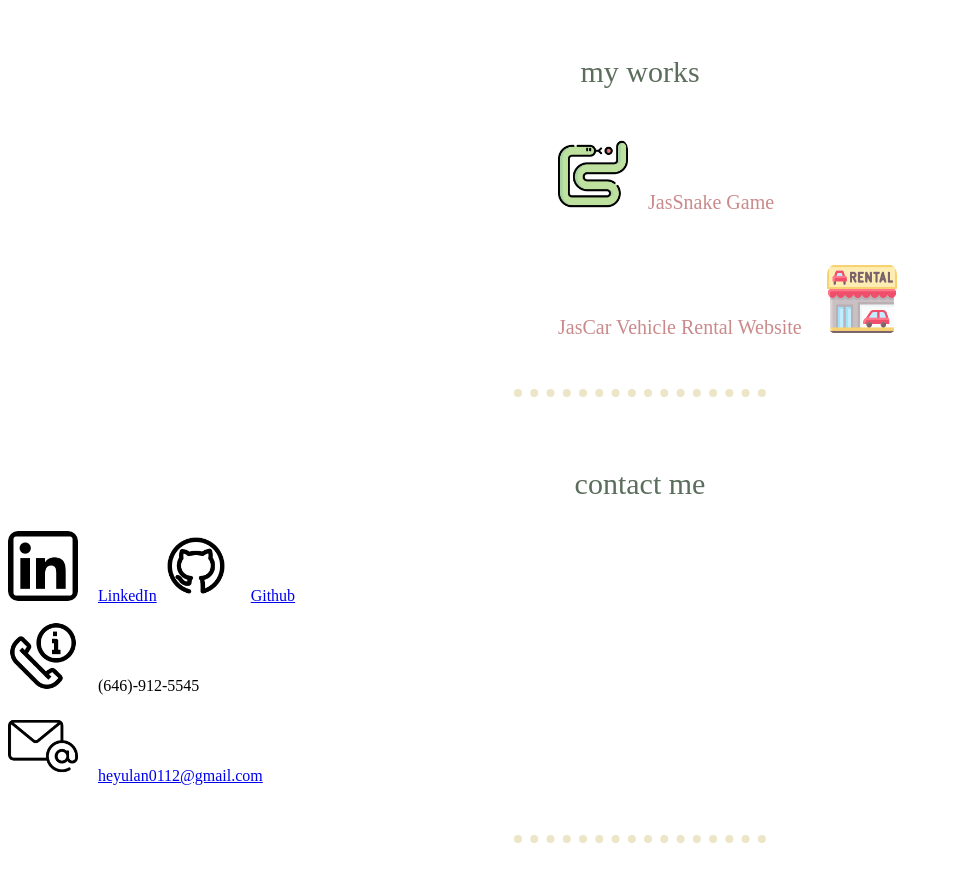
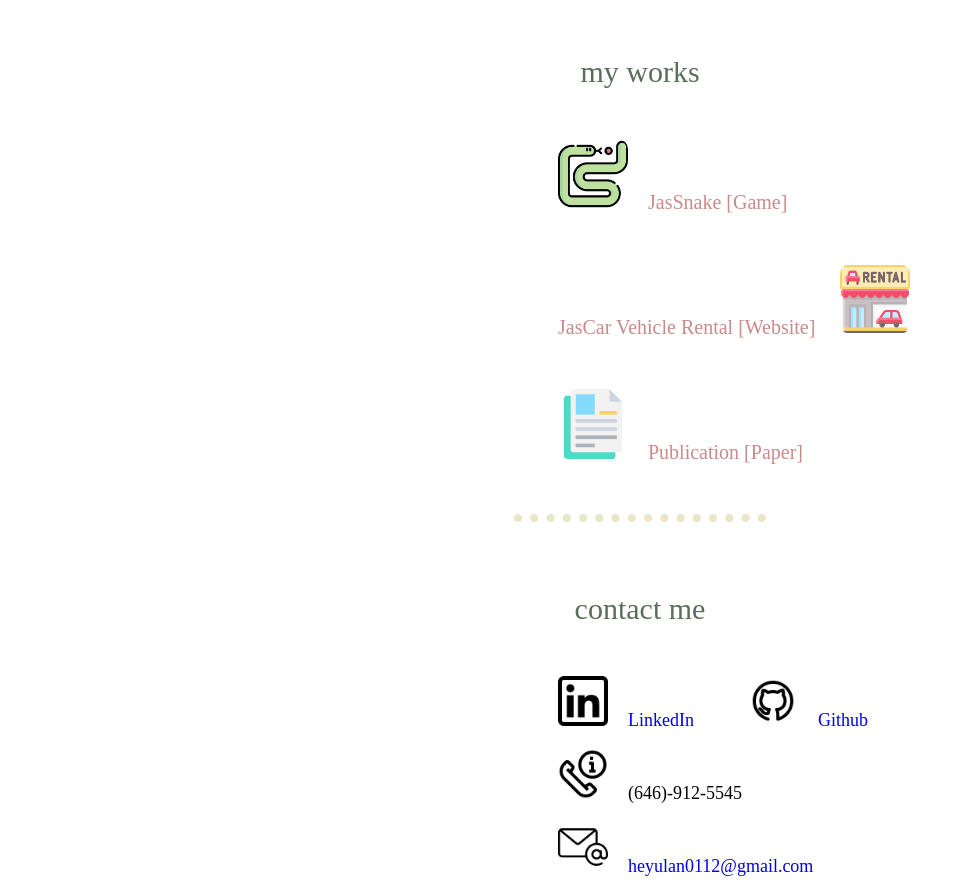
Before and after one commit to heyulan0112/Yulan-Website, a website: page index.html in a window 1280 px wide. Shown: the part 720-1600 px from the top of the page, without its empty margins (0-965 px from the left). Drawn offline with Linux system fonts and the light colour scheme; a web font is replaced by a local one.

Commit message:
yulan personal web contact div update

```diff
--- a/index.html
+++ b/index.html
@@ -32,20 +32,23 @@
       <hr>
       <p class="sub-titles">my works</p>
       <div class="link-div">
-        <a class="game-link" href="snake.html"><img class="work-icon" src="public/image/snake.png" alt="">JasSnake Game</a>
+        <a class="game-link" href="snake.html"><img class="work-icon" src="public/image/snake.png" alt="">JasSnake [Game]</a>
       </div>
       <div class="link-div">
-        <a class="game-link" href="homepage.html">JasCar Vehicle Rental Website <img class="work-icon2" src="public/image/car-rent.png" alt=""></a>
+        <a class="game-link" href="homepage.html">JasCar Vehicle Rental [Website] <img class="work-icon2" src="public/image/car-rent.png" alt=""></a>
+      </div>
+      <div class="link-div">
+        <a class="game-link" href="https://link.springer.com/article/10.1007/s00521-021-06748-3?utm_source=xmol&utm_medium=affiliate&utm_content=meta&utm_campaign=DDCN_1_GL01_metadata"><img class="work-icon" src="public/image/file.png" alt="">Publication [Paper]</a>
       </div>
       <hr>
     </div>
     <div id="contact" class="contact">
       <p class="sub-titles">contact me</p>
-      <div class="bottom-container">
-        <a class="contact-link" href="https://www.linkedin.com/in/yulan-he-61684721b/"><img class="work-icon" src="public/image/linkedin.png" alt="">LinkedIn</a>
-        <a class="contact-link" href="https://github.com/heyulan0112"><img class="work-icon" src="public/image/github.png" alt="">Github</a>
-        <p><img class="work-icon" src="public/image/info.png" alt="">(646)-912-5545</p>
-        <a class="contact-link" href="mailto:heyulan0112@gmail.com"><img class="work-icon" src="public/image/email.png" alt="">heyulan0112@gmail.com</a>
+      <div class="contact-div">
+        <a class="contact-link" href="https://www.linkedin.com/in/yulan-he-61684721b/"><img class="contact-icon" src="public/image/linkedin.png" alt="">LinkedIn</a>
+        <a class="contact-link" href="https://github.com/heyulan0112"><img class="contact-icon" src="public/image/github.png" alt="">Github</a>
+        <p class="contact-link"><img class="contact-icon" src="public/image/info.png" alt="">(646)-912-5545</p>
+        <a class="contact-link" class="contact-link" href="mailto:heyulan0112@gmail.com"><img class="contact-icon" src="public/image/email.png" alt="">heyulan0112@gmail.com</a>
       </div>
       <hr>
     </div>
--- a/public/css/index.css
+++ b/public/css/index.css
@@ -218,7 +218,7 @@ hr{
 }
 
 .game-link:hover{
-  font-size: 21px;
+  font-size: 22px;
   text-shadow: 5px 5px 15px #ECE5C7;
 }
 
@@ -226,6 +226,30 @@ hr{
   display: block;
   margin-left:550px;
   margin-top: 50px;
+}
+
+.contact-div{
+  margin-left:550px;
+  margin-top: 50px;
+  width: 500px;
+}
+
+.contact-link{
+  text-decoration: none;
+  margin-right: 50px;
+  font-size: 18px;
+  transition: 0.5s;
+}
+
+.contact-link:hover{
+  font-size: 20px;
+  text-shadow: 5px 5px 15px #ECE5C7;
+}
+
+.contact-icon{
+  height: 50px;
+  width: 50px;
+  margin-right: 20px;
 }
 
 .copy-right{
```
Also changed, not shown: public/image/file.png (added).
